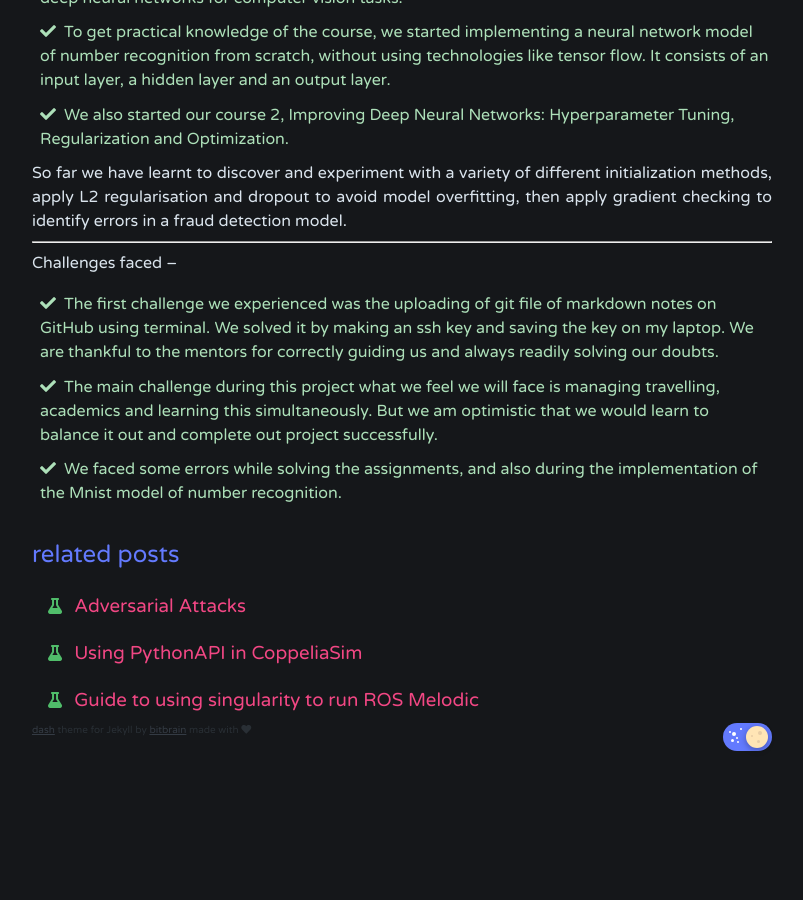
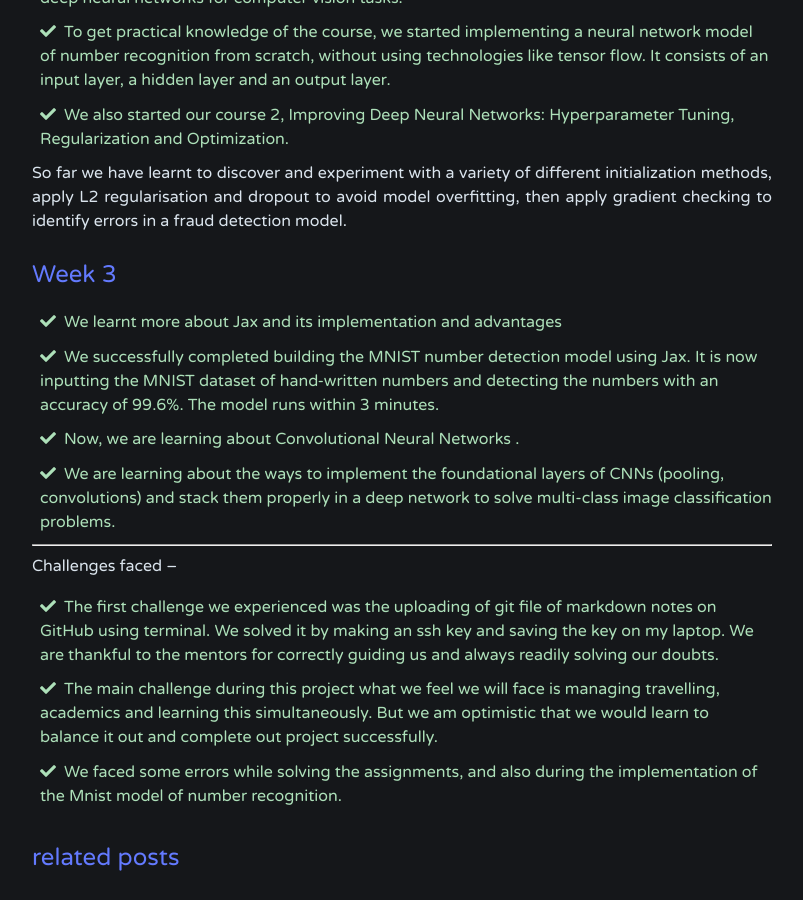
Before and after one commit to SRA-VJTI/blog, a Jekyll site: the page built from _posts/2023-09-03-writemateblog.md, in a window 1280 px wide and 900 px high, scrolled down 1161 px. Shown: the whole window, without its empty margins (238-1041 px from the left). Built offline with Jekyll 4.4.1, drawn with Linux system fonts in a browser that asks for light colours; our own code applies the rules of GitHub Pages for plain Markdown files; before the commit the page ends 1944 px from its top, so only the background shows below that.

Commit message:
added week 3 blog

```diff
--- a/_posts/2023-09-03-writemateblog.md
+++ b/_posts/2023-09-03-writemateblog.md
@@ -33,6 +33,15 @@ It has helped us to know about
 
 So far we have learnt to discover and experiment with a variety of different initialization methods, apply L2 regularisation and dropout to avoid model overfitting, then apply gradient checking to identify errors in a fraud detection model.
 
+Week  3
+--
+
+- We learnt more about Jax and its implementation and advantages
+- We successfully completed building the MNIST number detection model using Jax. It is now inputting the MNIST dataset of hand-written numbers and detecting the numbers with an accuracy of 99.6%. The model runs within 3 minutes.
+- Now, we are learning about Convolutional Neural Networks .
+- We are learning about the ways to implement the foundational layers of CNNs (pooling, convolutions) and stack them properly in a deep network to solve multi-class image classification problems.
+
+
 
 
 
```
